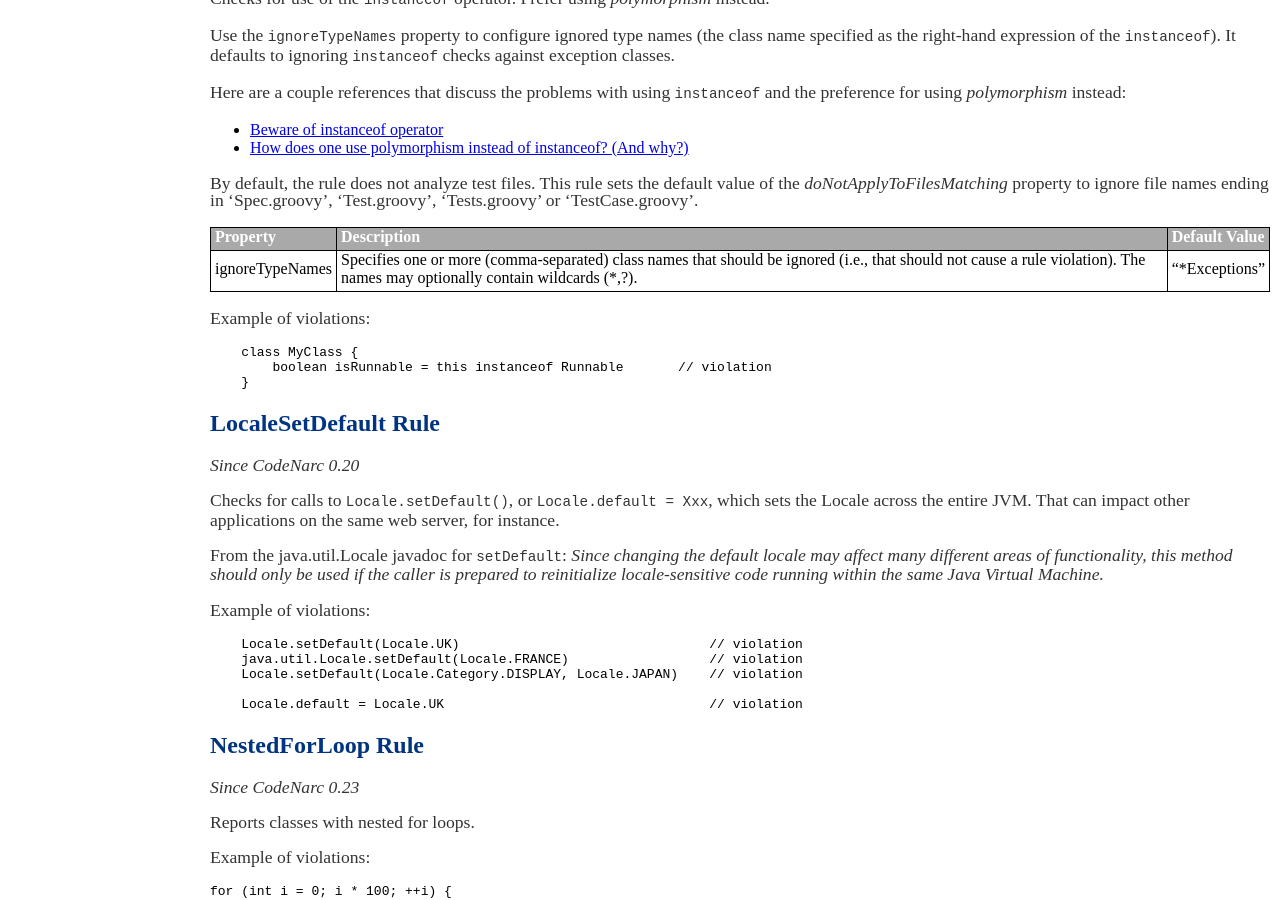
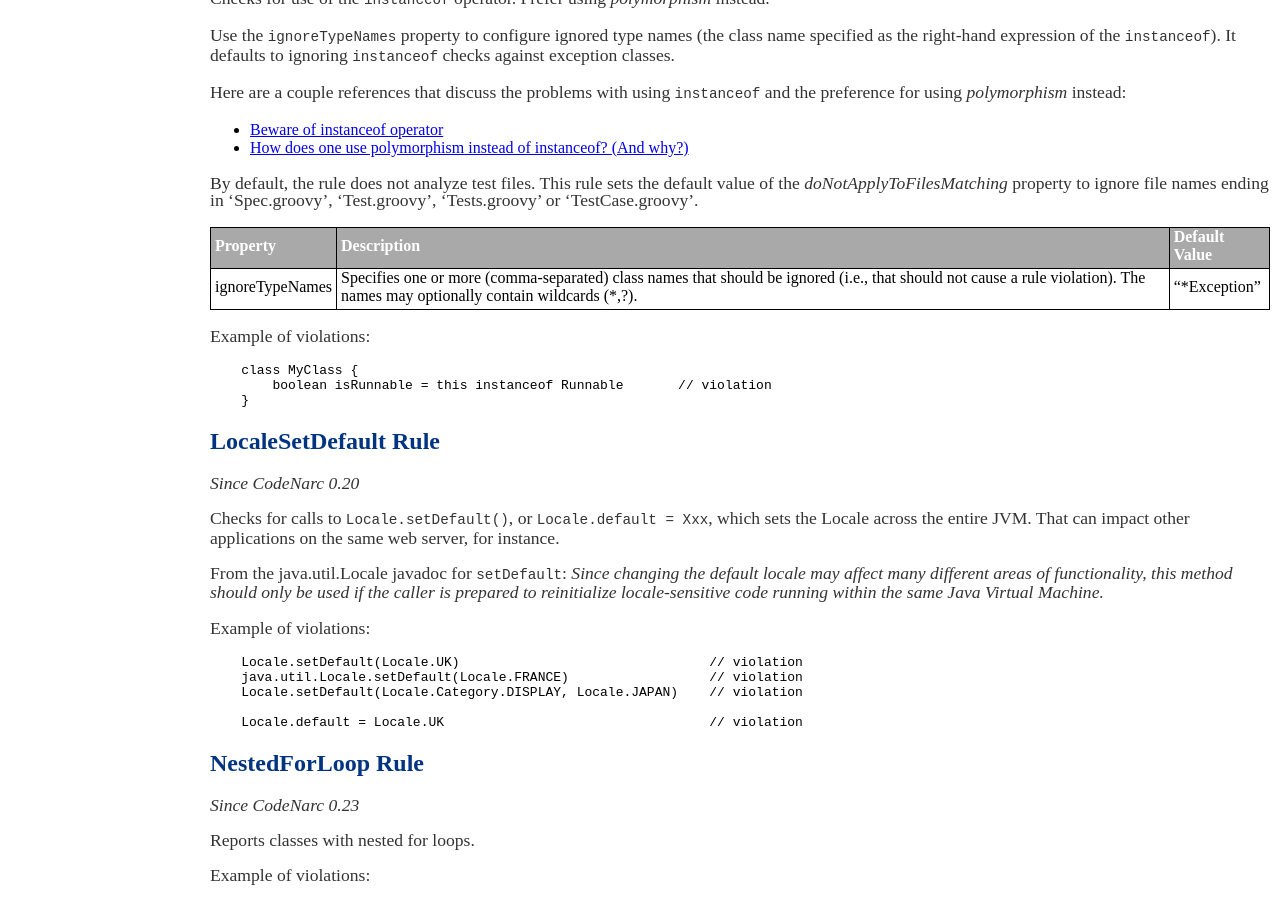
Before and after one commit to CodeNarc/CodeNarc, a Jekyll site: the page built from codenarc-rules-design.md, in a window 1280 px wide and 900 px high, scrolled down 4372 px. Built offline with Jekyll 4.4.1, drawn with Linux system fonts in a browser that asks for light colours.

Commit message:
fix a typo "*Exceptions" to "*Exception"

```diff
--- a/codenarc-rules-design.md
+++ b/codenarc-rules-design.md
@@ -303,7 +303,7 @@ or 'TestCase.groovy'.
 
 | Property                    | Description            | Default Value    |
 |-----------------------------|------------------------|------------------|
-| ignoreTypeNames             | Specifies one or more (comma-separated) class names that should be ignored (i.e., that should not cause a rule violation). The names may optionally contain wildcards (*,?).  | "*Exceptions" |
+| ignoreTypeNames             | Specifies one or more (comma-separated) class names that should be ignored (i.e., that should not cause a rule violation). The names may optionally contain wildcards (*,?).  | "*Exception" |
 
   Example of violations:
 
```
